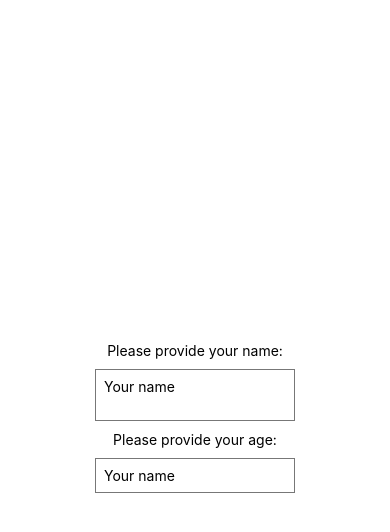
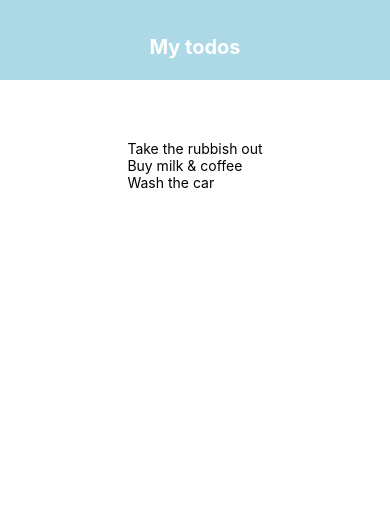
Before and after one commit to Raul184/React_Native_ToDo_List_App, a React Native app: screen / in a window 390 px wide. Shown: the top 532 px of the page. Built offline with nearby package versions, Linux system fonts and the light colour scheme.

Commit message:
project structure set

```diff
--- a/App.js
+++ b/App.js
@@ -1,25 +1,25 @@
 import React , { useState } from 'react';
-import { StyleSheet, Text, View, TextInput } from 'react-native';
+import { StyleSheet, Text, View, TextInput, FlatList } from 'react-native';
+import Header from './components/header/header'
+
 
 export default function App() {
-  const [ name , setName ] = useState('Test')
-  const [ age , setAge ] = useState(0)
+  const [todos , setTodos] = useState([
+    {text: 'Take the rubbish out' , key: '1'},
+    {text: 'Buy milk & coffee' , key: '2'},
+    {text: 'Wash the car' , key: '3'},
+  ])
   return (
     <View style={styles.container}>
-      <Text>Please provide your name:</Text>
-      <TextInput
-        multiline
-        style={styles.input}
-        placeholder='Your name'
-        onChangeText={val => setName(val)}
-      />
-      <Text>Please provide your age:</Text>
-      <TextInput
-        keyboardType='numeric'
-        style={styles.input}
-        placeholder='Your name'
-        onChangeText={val => setAge(val)}
-      />
+      <Header />
+      <View style={styles.content}>
+        <View style={styles.list}>
+          <FlatList
+            data={todos}
+            renderItem={({item}) => <Text>{item.text}</Text> }
+          />
+        </View>
+      </View>
     </View>
   );
 }
@@ -29,13 +29,11 @@ const styles = StyleSheet.create({
     flex: 1,
     backgroundColor: '#fff',
     alignItems: 'center',
-    justifyContent: 'center',
   },
-  input: {
-    borderWidth: 1 ,
-    borderColor: '#777',
-    padding: 8 ,
-    margin:10,
-    width: 200
+  content: {
+    padding: 40
+  },
+  list: {
+    marginTop: 20
   }
 });
--- /dev/null
+++ b/components/header/header.js
@@ -0,0 +1,26 @@
+import React from 'react'
+import { StyleSheet , View , Text} from 'react-native'
+
+const Header = () => {
+  return (
+    <View style={styles.header}>
+      <Text style={styles.title}>My todos</Text>
+    </View>
+  )
+}
+
+const styles = StyleSheet.create({
+  header: {
+    width: '100%',
+    height: 80,
+    paddingTop: 35,
+    backgroundColor: 'lightblue'
+  },
+  title: {
+    textAlign: 'center',
+    color: '#fff',
+    fontSize: 20 ,
+    fontWeight: 'bold'
+  }
+})
+export default Header;
```
